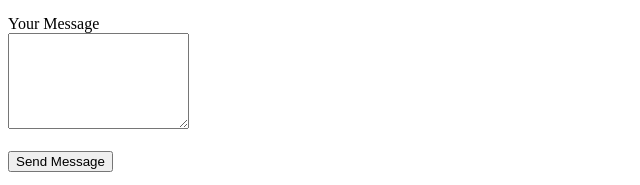
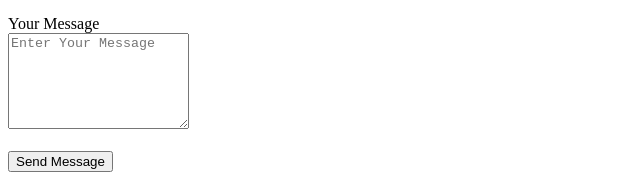
Before and after one commit to aabdelrahmaanmoo/html_practice, a plain HTML site: page task4/index.html in a window 1280 px wide. Shown: the part 291-476 px from the top of the page, 0-640 px from the left. Drawn offline with Linux system fonts and the light colour scheme.

Commit message:
Add placeholder to task4

```diff
--- a/task4/index.html
+++ b/task4/index.html
@@ -28,7 +28,7 @@
         </select><br><br>
 
         <label for="message">Your Message</label><br>
-        <textarea id="message" name="message" rows="6" required></textarea><br><br>
+        <textarea id="message" name="message" rows="6" required placeholder="Enter Your Message"></textarea><br><br>
 
         <button type="submit">Send Message</button>
     </form>
```
